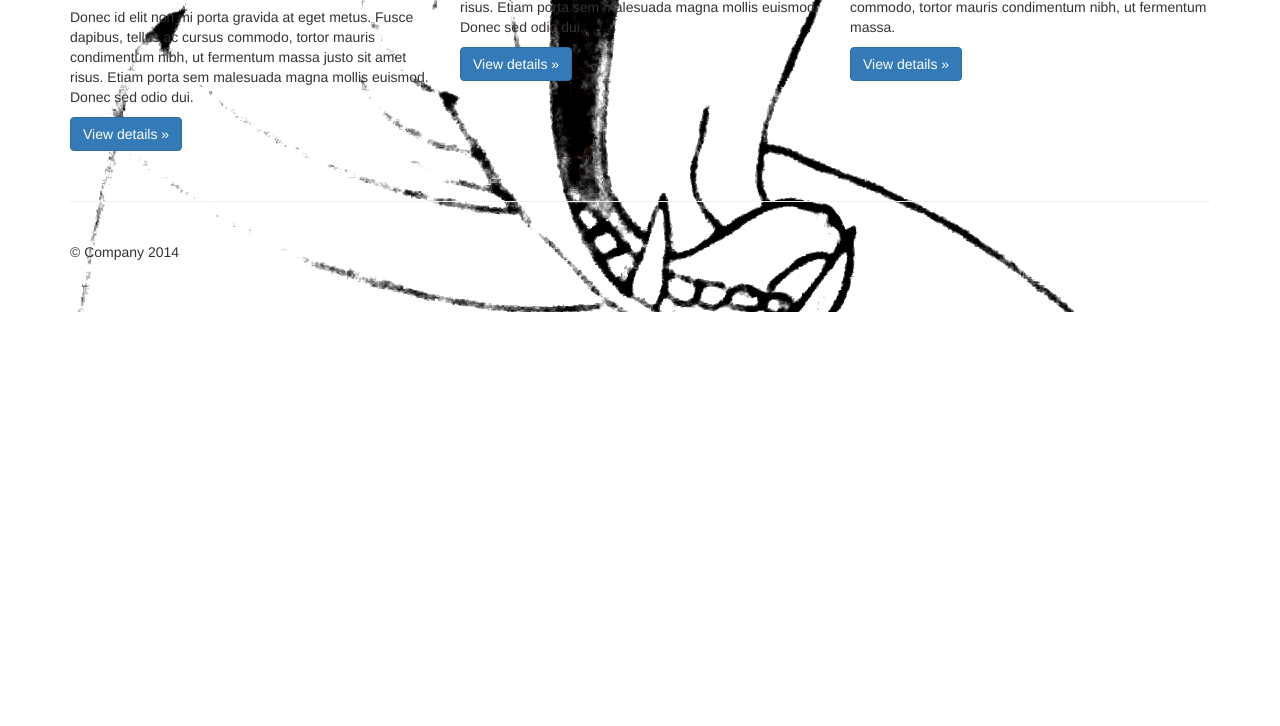
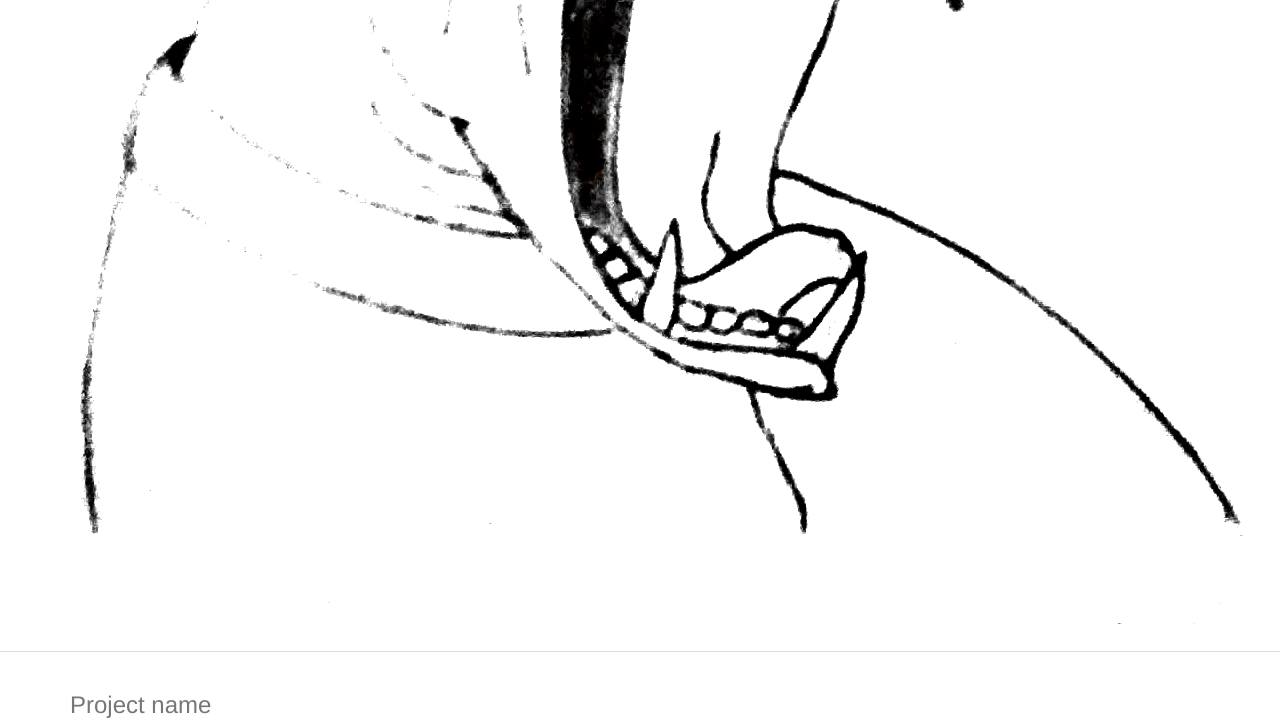
Before and after one commit to stanislawko1981/piec, a plain HTML site: page index.html in a window 1280 px wide. Shown: the part 626-1352 px from the top of the page. Before the commit the page ends 938 px from the top, so only its background shows below. Drawn offline with Linux system fonts and the light colour scheme.

Commit message:
initial  commit

```diff
--- a/index.html
+++ b/index.html
@@ -29,7 +29,17 @@
     <![endif]-->
   </head>
 
-  <body background="1.jpg">
+  <body>
+
+  <div class="neighborhood-guides">
+	<div class="row">
+  		<div class="row-md-4">
+  			<div class="thumbnail">
+  				<img src="1.jpg">
+  			</div>
+  		</div>
+  	</div>
+</div>
 
     <div class="container">
 
--- /dev/null
+++ b/main.css
@@ -0,0 +1,5 @@
+.neighborhood-guides {
+  background-color:  #efefef;
+  border-bottom: 1px;
+  solid: #dbdbdb;
+  }
```
